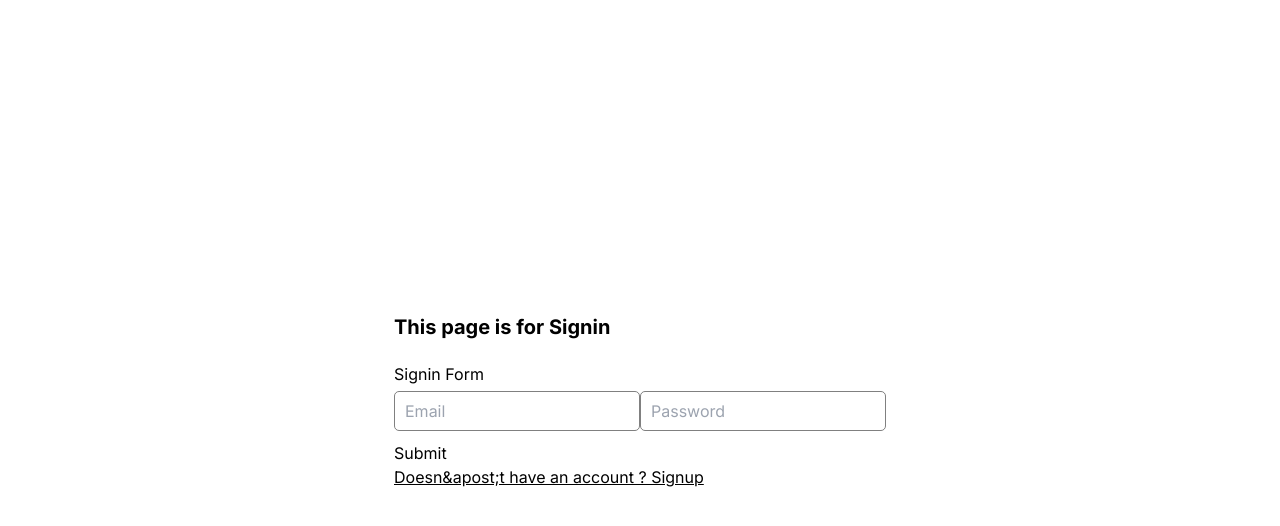
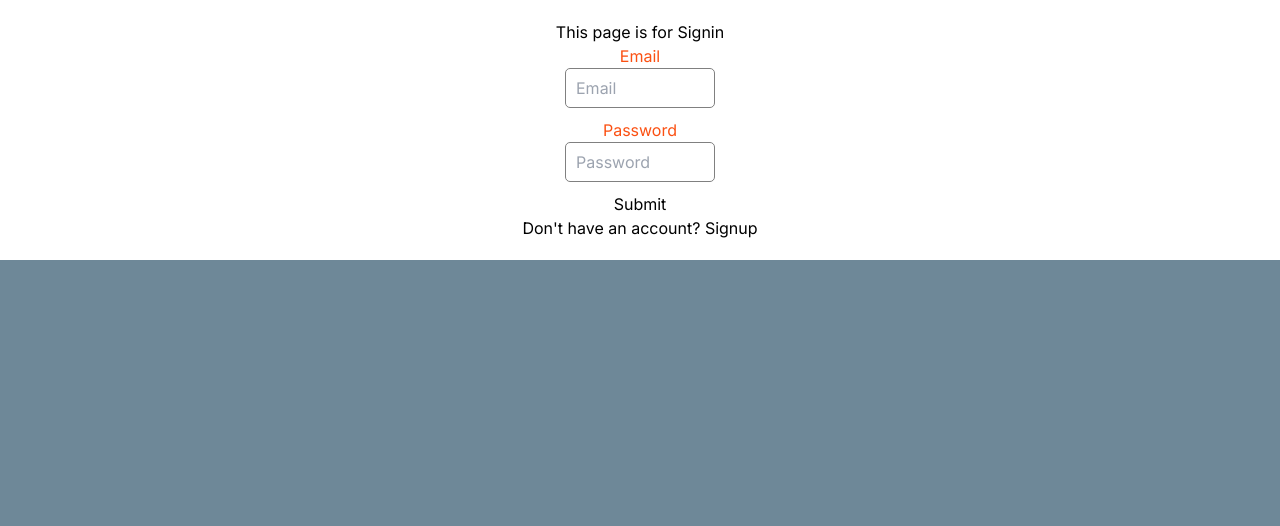
Before and after one commit to C2dricLeroy/groovz-front2, a Next.js app: page /signin in a window 1280 px wide. Shown: the top 526 px of the page. Built offline with nearby package versions, Linux system fonts and the light colour scheme.

Commit message:
feat(signin): design signin form, add a module.css

```diff
--- a/src/app/signin/page.tsx
+++ b/src/app/signin/page.tsx
@@ -4,7 +4,9 @@ import { useState } from 'react';
 import Link from 'next/link';
 import { useRouter } from 'next/navigation';
 import axios from "axios";
-import styles from '@/styles/styles.module.css';
+import {inspect} from "util";
+import styles from "@/app/signin/styles.module.css"
+
 
 
 function Login() {
@@ -32,24 +34,28 @@ function Login() {
     };
 
     return (
-        <div className={styles.container}>
-            <div>
-                <p className={styles.title}>This page is for Signin</p>
-                <div className={styles.form}>
-                    <p className={styles.label}>Signin Form</p>
-                    <input className={styles.input} placeholder="Email" onChange={(e) => setEmail(e.target.value)}
-                           value={email}/>
-                    <input className={styles.input} placeholder="Password" type="password"
+        <div className={styles.page}>
+            <div className={styles.container}>
+                <h1 className={styles.title}>This page is for Signin</h1>
+                <form className={styles.form} onSubmit={signinSubmit}>
+                    <label className={styles.label} htmlFor="email">Email</label>
+                    <input id="email" className={styles.input} type="email" placeholder="Email"
+                           onChange={(e) => setEmail(e.target.value)}
+                           value={email} required />
+                    <label className={styles.label} htmlFor="password">Password</label>
+                    <input id="password" className={styles.input} type="password" placeholder="Password"
                            onChange={(e) => setPassword(e.target.value)}
-                           value={password}/>
+                           value={password} required />
                     {error && <p className={styles.error}>{error}</p>}
-                </div>
-                <button title={"Submit"} onClick={signinSubmit}>Submit</button>
+                    <button type="submit">Submit</button>
+                </form>
                 <Link href="/signup">
-                    <p className={styles.underline}>Doesn&apost;t have an account ? Signup</p>
+                    <p className={styles.underline}>Don't have an account? Signup</p>
                 </Link>
             </div>
         </div>
+
+
     );
 }
 
--- /dev/null
+++ b/src/app/signin/styles.module.css
@@ -0,0 +1,36 @@
+.form {
+    display: flex;
+    flex-direction: column;
+    margin: auto;
+    justify-content: center;
+    align-items: center;
+}
+
+.input {
+    height: 40px;
+    width: 150px;
+    border: 1px solid gray;
+    margin-bottom: 10px;
+    padding-left: 10px;
+    border-radius: 5px;
+}
+
+.label {
+    color: #FB5012;
+}
+
+.container {
+    display: flex;
+    flex-direction: column;
+    justify-content: center;
+    align-items: center;
+    padding: 20px;
+    background-color: #fff;
+    margin: auto;
+}
+
+.page {
+    width: 100vw;
+    height: 100vh;
+    background-color: #6E8898;
+}
--- a/src/styles/styles.module.css
+++ b/src/styles/styles.module.css
@@ -40,6 +40,7 @@
 
 .input {
     height: 40px;
+    width: 150px;
     border: 1px solid gray;
     margin-bottom: 10px;
     padding-left: 10px;
```
